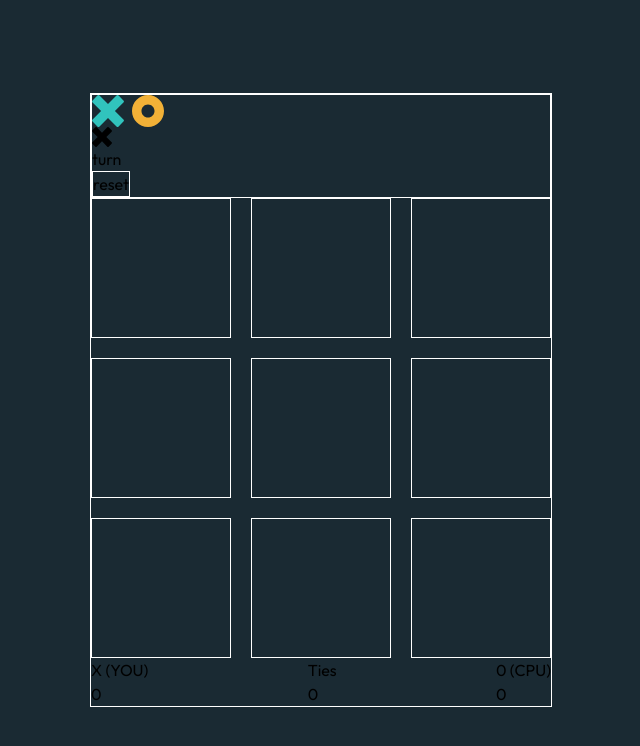
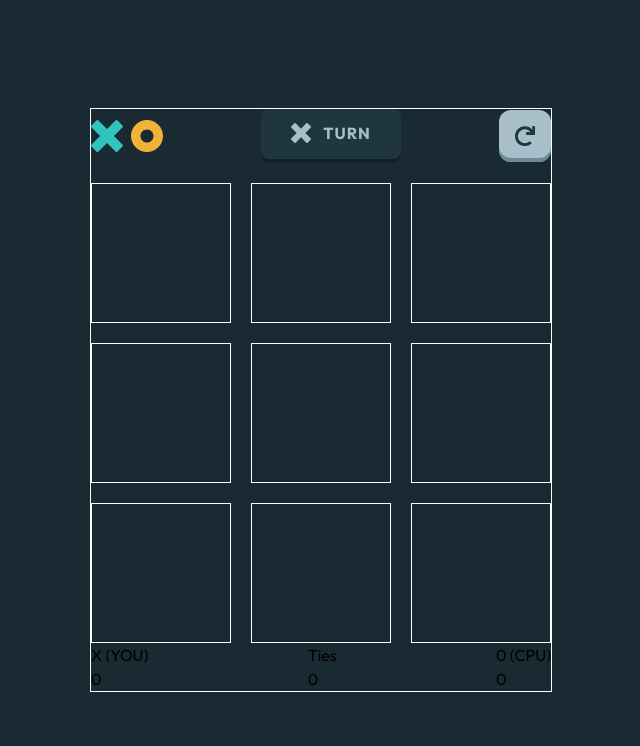
Before and after one commit to EltonLobo07/tic-tac-toe, a React (Vite) app: page / in a window 1280 px wide. Both pictures are taken after a click on the button "NEW GAME (VS CPU)". Shown: the top 746 px of the page, without its empty margins (319-959 px from the left). Built offline with nearby package versions, Linux system fonts and the light colour scheme.

Commit message:
Add game content top view styles

```diff
--- a/src/components/GameContentTop.tsx
+++ b/src/components/GameContentTop.tsx
@@ -1,6 +1,8 @@
+import { joinClasses } from "../helpers/general";
 import { Mark } from "../type-helpers/app";
 import { AppLogo } from "./AppLogo";
 import { Button } from "./Button";
+import { Restart } from "./Restart";
 import { VisuallyHidden } from "./VisuallyHidden";
 import { X } from "./X";
 import { Zero } from "./Zero";
@@ -25,7 +27,7 @@ export function GameContentTop(props: Props) {
 
     return (
         <div
-            className = "border border-white"
+            className = "flex justify-between items-center mb-16 tabAndUp:mb-5"
         >
             <AppLogo />
             <div
@@ -33,11 +35,21 @@ export function GameContentTop(props: Props) {
             >
                 <span
                     aria-hidden
+                    className = {`
+                        bg-almost-black-green
+                        flex gap-x-3 items-center
+                        text-silver
+                        px-[30px] pt-12px pb-18px
+                        box-shadow black-box-shadow box-shadow-small-y-offset
+                        rounded-8px
+                    `}
                 >
                     <TurnIcon
                         className = "w-5 h-5"
                     />
-                    <span>
+                    <span
+                        className = "uppercase font-heading-xs"
+                    >
                         turn
                     </span>
                 </span>
@@ -48,10 +60,23 @@ export function GameContentTop(props: Props) {
             </div>
             <Button
                 nativeBtnProps = {{
-                    type: "button"
+                    type: "button",
+                    className: joinClasses(
+                        "relative",
+                        "p-16px rounded-12px",
+                        "bg-silver text-almost-black-green",
+                        "border-none",
+                        "box-shadow silver-box-shadow box-shadow-small-y-offset"
+                    )
                 }}
             >
-                reset
+                <Restart
+                    ariaHidden
+                    className = "w-5 h-5"
+                />
+                <VisuallyHidden>
+                    restart game
+                </VisuallyHidden>
             </Button>
         </div>
     );
--- a/src/components/NewGameMenuContent.tsx
+++ b/src/components/NewGameMenuContent.tsx
@@ -89,7 +89,7 @@ export function NewGameMenuContent(props: Props) {
                     </RadioBtn>
                 </div>
                 <p
-                    className = "font-body opacity-50"
+                    className = "font-body opacity-50 pb-6px"
                 >
                     remember: x goes first
                 </p>
--- /dev/null
+++ b/src/components/Restart.tsx
@@ -0,0 +1,18 @@
+import { getSvgAriaProps } from "../helpers/svg-icon-components";
+import { IconComponentProps } from "../type-helpers/svg-icon-components";
+
+export function Restart(props: Omit<IconComponentProps, "type">) {
+    return (
+        <svg
+            xmlns = "http://www.w3.org/2000/svg"
+            viewBox = "0 0 20 20"
+            {...getSvgAriaProps("restart", props.ariaHidden)}
+            className = {props.className}
+        >
+            <path
+                fill = "currentColor"
+                d = "M19.524 0h-1.88a.476.476 0 0 0-.476.499l.159 3.284A9.81 9.81 0 0 0 9.835.317C4.415.317-.004 4.743 0 10.167.004 15.597 4.406 20 9.835 20a9.796 9.796 0 0 0 6.59-2.536.476.476 0 0 0 .019-.692l-1.348-1.349a.476.476 0 0 0-.65-.022 6.976 6.976 0 0 1-9.85-.63 6.987 6.987 0 0 1 .63-9.857 6.976 6.976 0 0 1 10.403 1.348l-4.027-.193a.476.476 0 0 0-.498.476v1.881c0 .263.213.476.476.476h7.944A.476.476 0 0 0 20 8.426V.476A.476.476 0 0 0 19.524 0Z"
+            />
+        </svg>
+    );
+}
--- a/src/components/X.tsx
+++ b/src/components/X.tsx
@@ -1,7 +1,5 @@
 import { getSvgAriaProps, getSvgPathStyleProps } from "../helpers/svg-icon-components";
 import { IconComponentProps } from "../type-helpers/svg-icon-components";
-
-const FILL = "currentColor";
 
 export function X(props: IconComponentProps) {
     return (
@@ -12,7 +10,7 @@ export function X(props: IconComponentProps) {
             viewBox = "0 0 64 64"
         >
             <path
-                {...getSvgPathStyleProps(FILL, props.type)}
+                {...getSvgPathStyleProps("currentColor", props.type)}
                 fillRule = "evenodd"
                 d = "M15.002 1.147L32 18.145 48.998 1.147a3 3 0 014.243 0l9.612 9.612a3 3 0 010 4.243L45.855 32l16.998 16.998a3 3 0 010 4.243l-9.612 9.612a3 3 0 01-4.243 0L32 45.855 15.002 62.853a3 3 0 01-4.243 0L1.147 53.24a3 3 0 010-4.243L18.145 32 1.147 15.002a3 3 0 010-4.243l9.612-9.612a3 3 0 014.243 0z"
             ></path>
--- a/src/components/Zero.tsx
+++ b/src/components/Zero.tsx
@@ -1,7 +1,5 @@
 import { getSvgAriaProps, getSvgPathStyleProps } from "../helpers/svg-icon-components";
 import { IconComponentProps } from "../type-helpers/svg-icon-components";
-
-const FILL = "currentColor";
 
 export function Zero(props: IconComponentProps) {
     return (
@@ -12,7 +10,7 @@ export function Zero(props: IconComponentProps) {
             className = {props.className}
         >
             <path
-                {...getSvgPathStyleProps(FILL, props.type)}
+                {...getSvgPathStyleProps("currentColor", props.type)}
                 d = "M32 0c17.673 0 32 14.327 32 32 0 17.673-14.327 32-32 32C14.327 64 0 49.673 0 32 0 14.327 14.327 0 32 0zm0 18.963c-7.2 0-13.037 5.837-13.037 13.037 0 7.2 5.837 13.037 13.037 13.037 7.2 0 13.037-5.837 13.037-13.037 0-7.2-5.837-13.037-13.037-13.037z"
             ></path>
         </svg>
--- a/src/index.css
+++ b/src/index.css
@@ -79,4 +79,19 @@
   .blue-box-shadow {
     --box-shadow-color: #118C87;
   }
+
+  .silver-box-shadow {
+    --box-shadow-color: #6B8997;
+  }
+
+  .box-shadow-small-y-offset {
+    --box-shadow-y-neg-offset: -4px;
+    /*
+      The negative offset is used only when I redefine the box-shadow-offsets variable,
+      defeats the prupose of CSS variables
+
+      This is a temporary fix
+    */
+    --box-shadow-offsets: 0 var(--box-shadow-y-neg-offset) 0 0;
+  }
 }
--- a/tailwind.config.js
+++ b/tailwind.config.js
@@ -34,7 +34,10 @@ export default {
 
     extend: {
       padding: {
+        "6px": "6px",
         "12px": "12px",
+        "16px": "16px",
+        "18px": "18px",
         "24px": "24px"
       },
       gap: {
```
